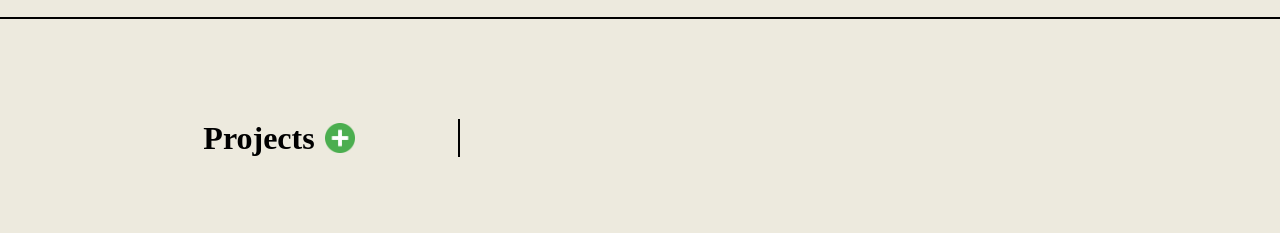
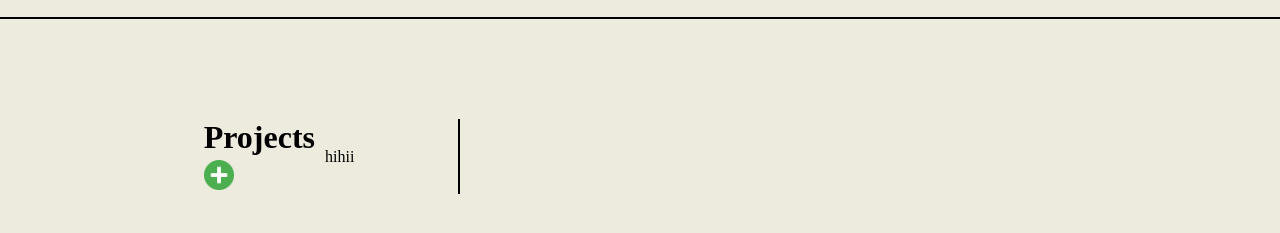
Before and after one commit to tSwizzz/Todo-List-TOP, a website built with webpack: page dist/index.html in a window 1280 px wide. Shown: the part 67-300 px from the top of the page. Built offline with nearby package versions, Linux system fonts and the light colour scheme.

Commit message:
added more containers to work with later

```diff
--- a/dist/index.html
+++ b/dist/index.html
@@ -14,8 +14,13 @@
 
     <div id = "todoContainer">
         <div class = "left">
-            <h1 class = "projects">Projects</h1>
-            <div id = "addProjectBtn"><img src = '../src/images/plus.png' class = "plusPic"/></div>
+            <div class = "projectHeader">
+                <h1>Projects</h1>
+                <div id = "addProjectBtn"><img src = '../src/images/plus.png' class = "plusPic"/></div>
+            </div>
+            <div class = "projectList">
+                <p>hihii</p>
+            </div>
         </div>
 
         <div class = "right">
```
